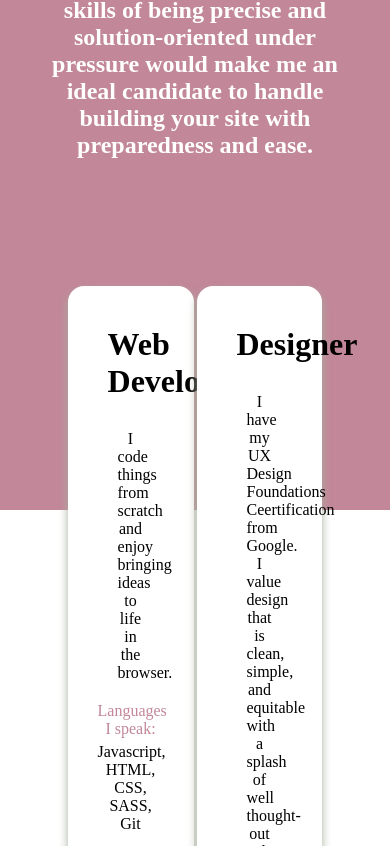
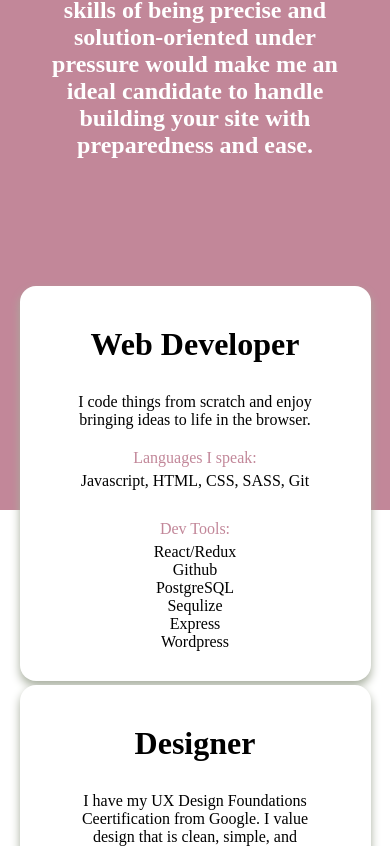
Before and after one commit to rachelcorawood/coding-by-cora, a React (Vite) app: page / in a window 390 px wide. Shown: the part 1154-2000 px from the top of the page. Built offline with nearby package versions, Linux system fonts and the light colour scheme.

Commit message:
mobile edits

```diff
--- a/src/components/CallToAction.css
+++ b/src/components/CallToAction.css
@@ -45,7 +45,6 @@
 @media screen and (max-width: 960px) {
   .call-to-action-container {
     position: relative;
-
   }
 
   .align-items {
@@ -60,7 +59,7 @@
 
   .project-contact-button {
     padding: 8px 20px;
-    border-radius: 4px;
+    border-radius: 6px;
     outline: none;
     border: #C28799;
     font-size: 18px;
@@ -74,7 +73,7 @@
     transition: all 0.3s ease-out;
     background-color: transparent;
     color: #C28799;
-    border-radius: 4px;
+    border-radius: 6px;
     border: 2px solid var(--primary);
   }
 }
--- a/src/components/Navbar.css
+++ b/src/components/Navbar.css
@@ -34,12 +34,12 @@
 .nav-menu {
   display: grid;
   grid-template-columns: repeat(5, auto);
-  grid-gap: 10px;
+  /* grid-gap: 10px; */
   list-style: none;
   text-align: center;
   width: 100vw;
   justify-content: end;
-  margin-right: 2rem;
+  /* margin-right: 2rem; */
 }
 
 .nav-item {
--- a/src/components/Project.css
+++ b/src/components/Project.css
@@ -5,6 +5,7 @@
 }
 
 .wrapper {
+
   display: flex;
   flex-wrap: wrap;
   grid-template-columns: repeat(auto-fit, minmax(270px, 1fr));
--- a/src/components/Skill.css
+++ b/src/components/Skill.css
@@ -4,7 +4,8 @@
   min-height: 250px;
   justify-content: center;
   display: flex;
-  gap: 3px;
+  flex-wrap: wrap;
+  gap: 4px;
 }
 
 .skill-box {
@@ -12,7 +13,7 @@
   padding-left: 30px;
   padding-right: 30px;
   background-color: white;
-  width: calc(32.3%);
+  width: calc(30%);
   min-height: 250px;
   border: 1px;
   box-shadow: 0 5px 10px #a7ae9e;
@@ -52,3 +53,9 @@ ul.skill-list {
   text-align: center;
   padding-bottom: 30px;
 }
+
+@media screen and (max-width: 960px) {
+  .skill-box {
+    width: calc(90%);
+  }
+}
```
